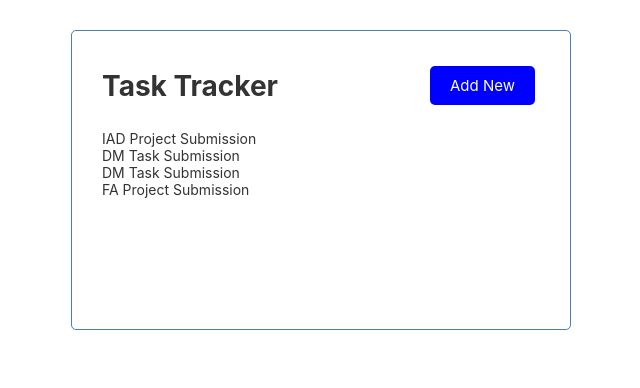
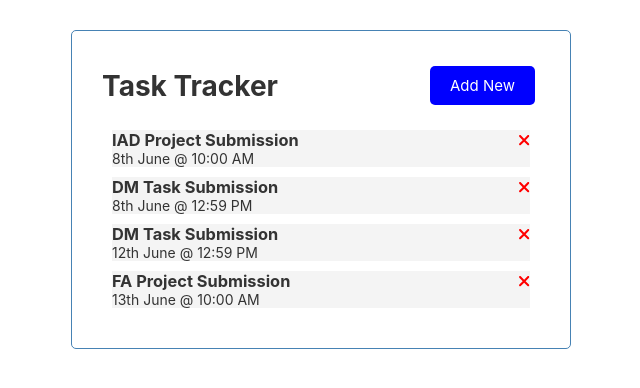
Before and after one commit to Mohd-Taha/Learning_Angular, an Angular app: page / in a window 1280 px wide. Shown: the top 388 px of the page, without its empty margins (319-959 px from the left). Built offline with nearby package versions, Linux system fonts and the light colour scheme.

Commit message:
Task-Item Component added

```diff
--- a/package.json
+++ b/package.json
@@ -18,6 +18,11 @@
     "@angular/platform-browser": "^14.0.0",
     "@angular/platform-browser-dynamic": "^14.0.0",
     "@angular/router": "^14.0.0",
+    "@fortawesome/angular-fontawesome": "^0.11.0",
+    "@fortawesome/fontawesome-svg-core": "^6.1.1",
+    "@fortawesome/free-brands-svg-icons": "^6.1.1",
+    "@fortawesome/free-regular-svg-icons": "^6.1.1",
+    "@fortawesome/free-solid-svg-icons": "^6.1.1",
     "rxjs": "~7.5.0",
     "tslib": "^2.3.0",
     "zone.js": "~0.11.4"
--- /dev/null
+++ b/src/app/components/tasks-item/tasks-item.component.css
@@ -0,0 +1,16 @@
+.task {
+    background: #f4f4f4;
+    margin: 10px;
+    padding: 10px 10 px;
+    cursor: pointer;
+}
+
+.task.reminder {
+    border-left: 5px solid green;
+}
+
+.task h3 {
+    display: flex;
+    align-items: center;
+    justify-content: space-between;
+}
--- /dev/null
+++ b/src/app/components/tasks-item/tasks-item.component.html
@@ -0,0 +1,6 @@
+<div class="task">
+    <h3>{{ task.text }}
+        <fa-icon [icon]="faTimes" [ngStyle]="{color:'red'}"></fa-icon>
+    </h3>
+    <p>{{ task.day }}</p>
+</div>
--- /dev/null
+++ b/src/app/components/tasks-item/tasks-item.component.ts
@@ -0,0 +1,19 @@
+import { Component, OnInit, Input } from '@angular/core';
+import {Task} from '../../Task';
+import { faTimes } from '@fortawesome/free-solid-svg-icons';
+
+@Component({
+  selector: 'app-tasks-item',
+  templateUrl: './tasks-item.component.html',
+  styleUrls: ['./tasks-item.component.css']
+})
+export class TasksItemComponent implements OnInit {
+
+  @Input() task!: Task
+  faTimes = faTimes
+  constructor() { }
+
+  ngOnInit(): void {
+  }
+
+}
--- a/src/app/components/tasks/tasks.component.html
+++ b/src/app/components/tasks/tasks.component.html
@@ -1 +1 @@
-<p *ngFor="let task of tasks">{{task.text}}</p>
+<app-tasks-item *ngFor="let task of tasks" [task]="task"></app-tasks-item>
```
Also changed, not shown: src/app/app.module.ts (+6 -2 lines), 2 other files (tests, documents, lock files or other folders).
